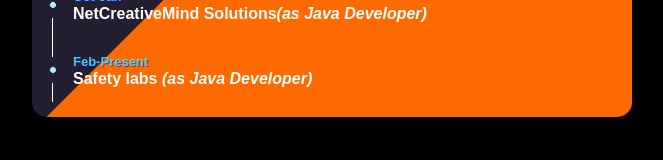
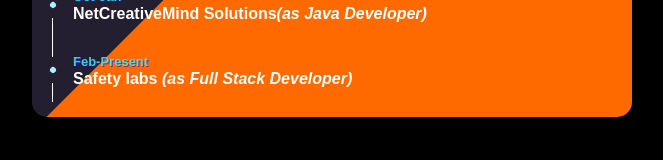
Before and after one commit to ujjwalpandeyjava/Ujjwal-Portfolio, a React (Create React App) app: page / in a window 1280 px wide. Shown: the part 2508-2668 px from the top of the page, without its empty margins (308-971 px from the left). Built offline with nearby package versions, Linux system fonts and the light colour scheme.

Commit message:
changes local node version

```diff
--- a/src/contactMe.js
+++ b/src/contactMe.js
@@ -33,7 +33,7 @@
 						</div>
 					</div>
 				</div>
-				<TiltCardProfileSummary />
+				{/* <TiltCardProfileSummary /> */}
 			</div>
 		</Fragment>
 	)
--- a/src/educationSection.js
+++ b/src/educationSection.js
@@ -20,7 +20,7 @@
 						<div><p>Practice and Graduation project<i><sub>(Chekout github)</sub></i></p></div>
 						<div><p><span>Aug-Sept</span> <br />Daily Brief Ambassador</p></div>
 						<div><p><span>Oct-Jan</span> <br />NetCreativeMind Solutions<i>(as Java Developer)</i></p></div>
-						<div title="Works as Full-Stack developer"><p><span>Feb-Present</span><br />Safety labs <i>(as Java Developer)</i></p></div>
+						<div title="Works as Full-Stack developer"><p><span>Feb-Present</span><br />Safety labs <i>(as Full Stack Developer)</i></p></div>
 					</div>
 				</div>
 			</div>
```
